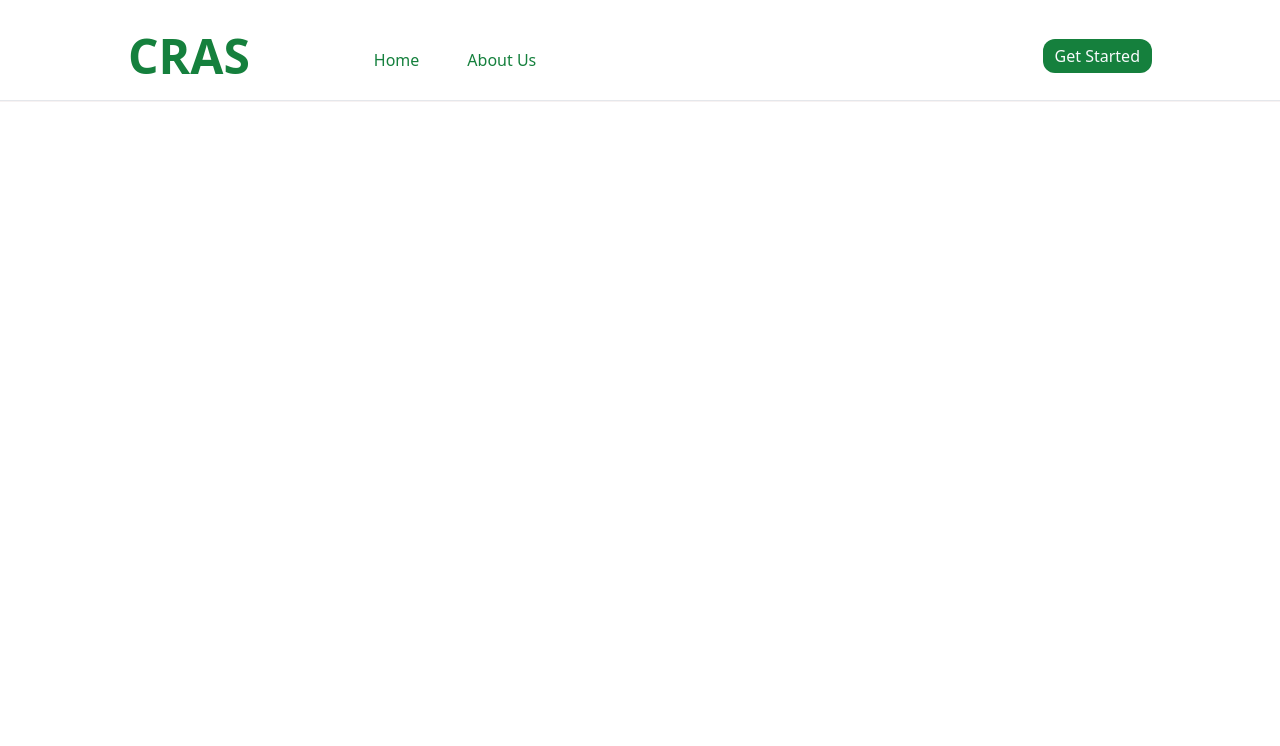
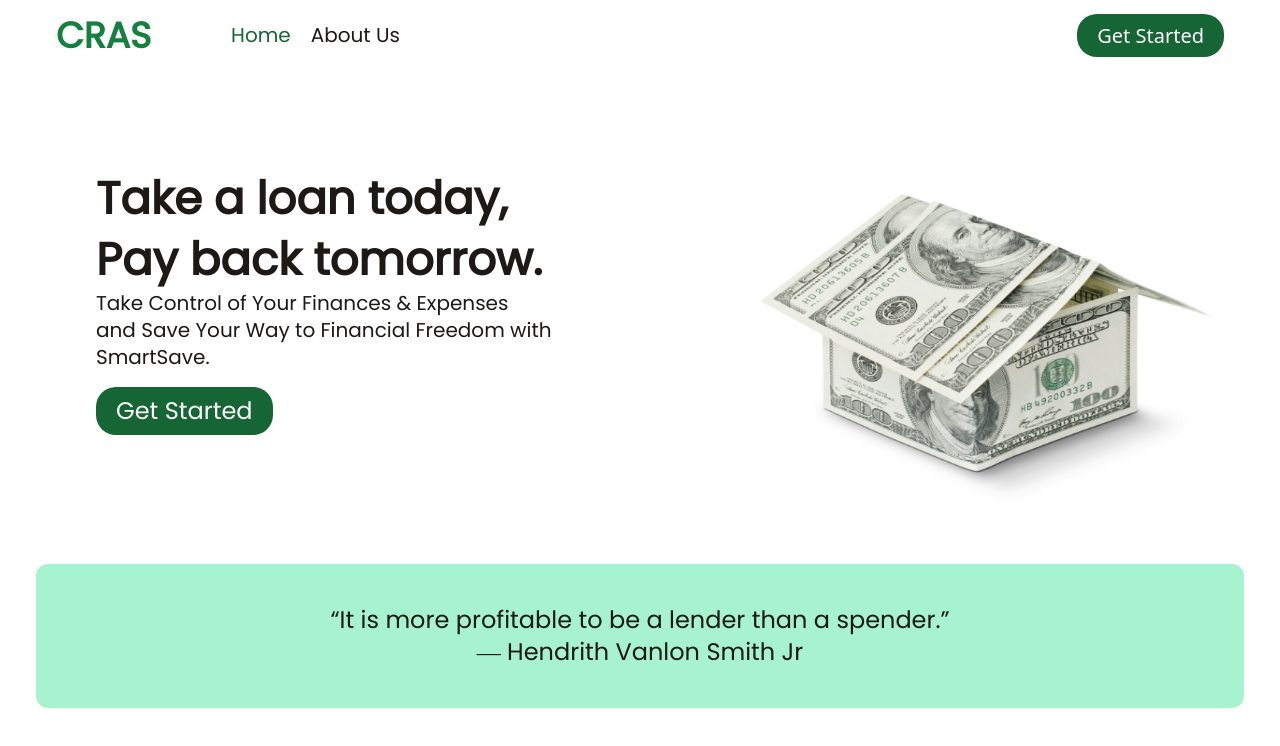
Before and after one commit to api-sage/credit_risk_assessment_system, an Angular app in the folder frontend/: page /landing-page in a window 1280 px wide. Shown: the top 746 px of the page. Built offline with nearby package versions, Linux system fonts and the light colour scheme.

Commit message:
created the landing page, updated the navbar component and added an image to the landingpage assset folder

```diff
--- a/frontend/src/landing-page/landing-page.component.html
+++ b/frontend/src/landing-page/landing-page.component.html
@@ -1,31 +1,15 @@
-<!--
-<div class="">
-    <div  class="text-4xl font-semibold py-5">
-    <p>
-        Take a loan today,
-    </p>
-    <p>
-         pay back tomorrow.
-    </p>
+<section class="text-stone-900 font-['Poppins'] ">
+    <div class="flex flex-col-reverse text-center sm:flex-row sm:mt-24 sm:text-left sm:ml-24">
+        <div class="left w-full">
+            <p class="text-[45px] font-semibold  leading-[60.99px]">Take a loan today, <br/>Pay back tomorrow.</p>
+            <p class="text-xl font-normal leading-[27.10px]">Take Control of Your Finances & Expenses <br/>and Save Your Way to Financial Freedom with <br/>SmartSave.</p>
+            <button class="bg-green-800 rounded-[20px] text-white text-2xl font-medium px-5 py-2 my-4">Get Started</button>
+        </div>
+        <div class="right w-full p-3">
+            <img class="w-[504px] h-[336px] mx-auto" src="/assets/LandingPageAssets/money.png" />
+        </div>
     </div>
-    <div class="font-medium">
-    <p>
-        Take control of your finances and expenses
-    </p>
-    <p>
-        and save your way to financial freedom with
-    </p>
-    <p>
-        smartsave
-    </p>
-</div>
-<div class="pr-8">
-<a type="button" routerLink="/create-account" class="bg-green-700 rounded-xl px-2 py-1.5 text-slate-50 font-medium">Get Started</a>
-</div>
-<img [src]="imagePath" alt="A beautiful landscape">
-<div class="bg-green-600 text-slate-50 text-center w-[80%] mx-auto py-16 rounded-lg">
-    <p>Come here </p>
-    <p>-kBiggs</p>
-</div>
-
-</div> -->
+    <div class="py-10 px-8 bg-emerald-200 rounded-xl text-center text-2xl sm:m-9">
+        “It is more profitable to be a lender than a spender.” <br> ― Hendrith Vanlon Smith Jr
+    </div>
+</section>
--- a/frontend/src/nav-bar/nav-bar.component.html
+++ b/frontend/src/nav-bar/nav-bar.component.html
@@ -1,16 +1,13 @@
-<section class="navbar">
-    <header class="container">
-        <div class="flex justify-between items-center w-[80%] mx-auto pt-8 pb-5">
-            <div class="flex gap-3 items-center">
-                <p class="font-bold text-5xl text-green-700 hover:text-green-800"><a routerLink="/landing-page">CRAS</a></p>
-                <div class="flex gap-12 font-medium items-center pt-2 pl-28 text-green-700">
-                    <p><a routerLink="/landing-page" routerLinkActive="active" [routerLinkActiveOptions]="{exact: true}" class="hover:text-green-800">Home</a></p>
-                    <p><a routerLink="/about-page" routerLinkActive="active"  [routerLinkActiveOptions]="{exact: true}" class="hover:text-green-800">About Us</a></p>
-                </div>
-
-            </div>
-            <button><a type="button" class="bg-green-700 rounded-xl py-1.5 text-slate-50 px-3 font-medium hover:bg-green-800" routerLink="/create-account" routerLinkActive="active"  [routerLinkActiveOptions]="{exact: true}">Get Started</a></button>
+<!-- Header Section -->
+<header class="navbar">
+    <nav class="nav flex p-4 mx-10 items-center flex-col justify-center sm:justify-between sm:flex-row">
+        <div class="left font-['Poppins']">
+            <a class="font-extrabold text-green-700 text-xl mr-3 sm:text-4xl sm:mr-20 " routerLink="/landing-page">CRAS</a>
+            <a routerLink="/landing-page" routerLinkActive="active" [routerLinkActiveOptions]="{exact: true}" class="text-justify text-green-800 text-xl leading-[27.10px] mr-3 sm:mr-5 sm:align-super">Home</a>
+            <a routerLink="/about-page" routerLinkActive="active"  [routerLinkActiveOptions]="{exact: true}" class="text-justify text-stone-900 text-xl leading-[27.10px] sm:align-super">About Us</a>
         </div>
-        <hr class="h-0.5 bg-[#f7f2f2]"/>
-    </header>
-</section>
+        <div class="right">
+            <button><a routerLink="/create-account" routerLinkActive="active"  [routerLinkActiveOptions]="{exact: true}" class="bg-green-800 rounded-[20px] text-white text-xl font-medium px-5 py-2 ">Get Started</a></button>
+        </div>
+    </nav>
+</header>
```
Also changed, not shown: frontend/src/assets/LandingPageAssets/money.png (added).
